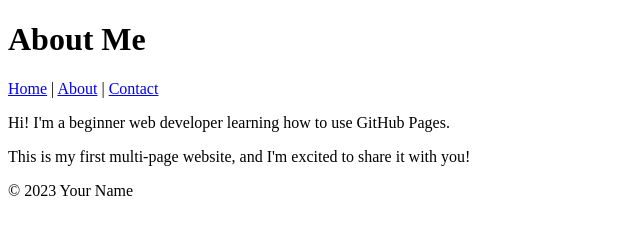
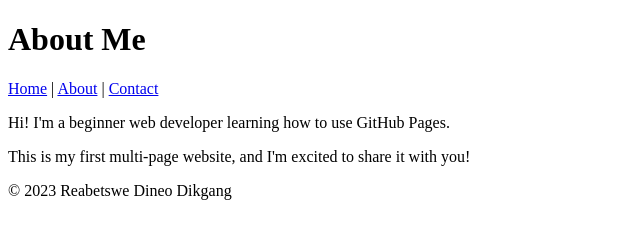
Before and after one commit to bida24-120/class-tutorial, a plain HTML site: page about.html in a window 1280 px wide. Shown: the whole page, without its empty margins (0-640 px from the left). Drawn offline with Linux system fonts and the light colour scheme.

Commit message:
Update about.html

```diff
--- a/about.html
+++ b/about.html
@@ -40,7 +40,7 @@
 
 <footer>
 
-<p>&copy; 2023 Your Name</p>
+<p>&copy; 2023 Reabetswe Dineo Dikgang</p>
 
 </footer>
 
```
